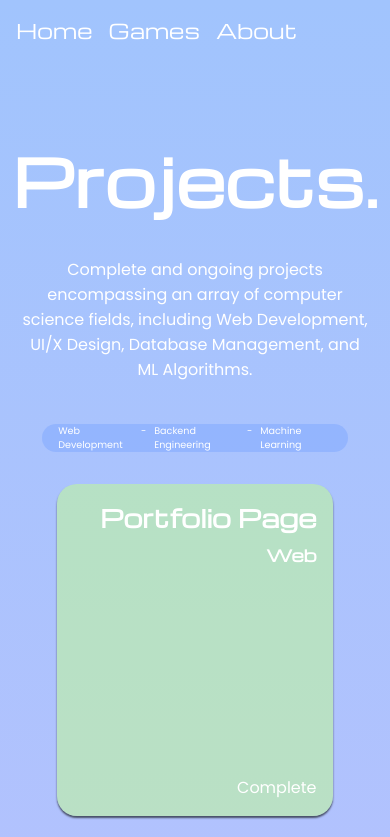
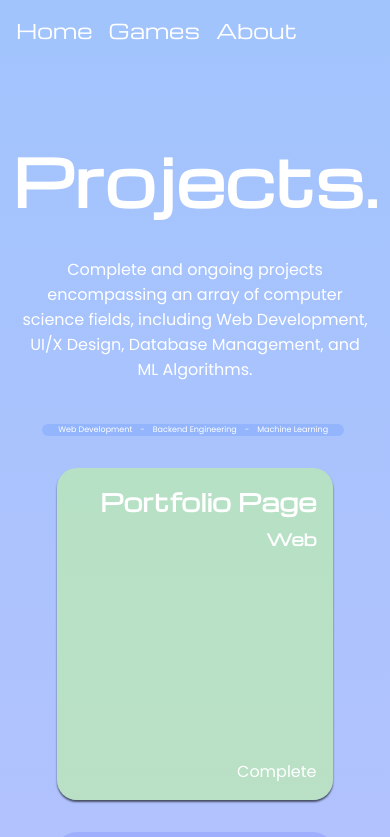
Before and after one commit to AbElo-77/Portfolio-Webpage, a React (Vite) app: page /projects in a window 390 px wide. Shown: the top 837 px of the page. Built offline with nearby package versions, Linux system fonts and the light colour scheme; a web font is replaced by a local one.

Commit message:
Modal Try Mobile

```diff
--- a/src/styles/Modal.module.css
+++ b/src/styles/Modal.module.css
@@ -176,6 +176,10 @@
         border-radius: 0;
     }
 
+    .projectModal > div {
+        margin-left: 2rem;
+    }
+
     .projectModal > div > h1 {
         font-size: 2rem;
         padding: 0.3rem;
--- a/src/styles/ProjectsStyles/ProjectsList.module.css
+++ b/src/styles/ProjectsStyles/ProjectsList.module.css
@@ -158,7 +158,7 @@ a {
     }
 
     .typeSelect {
-        font-size: 0.6rem;
+        font-size: 0.5rem;
     }
 
 
```
